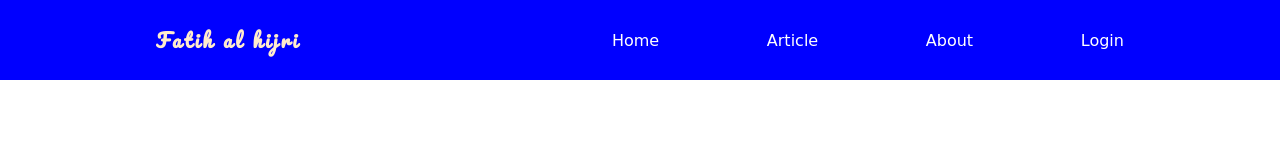
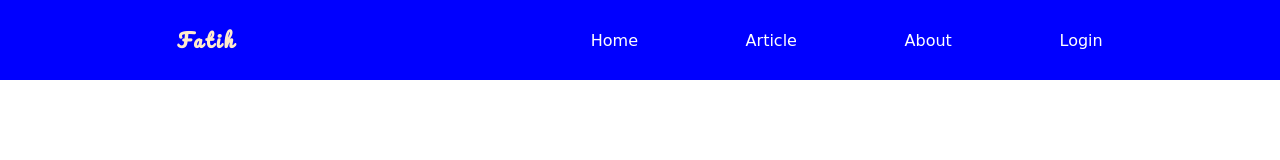
Before and after one commit to fatihalhijri/dailyMuslim, a website: page Webku/index.html in a window 1280 px wide. Drawn offline with Linux system fonts and the light colour scheme; a web font is replaced by a local one.

Commit message:
ganti nama

```diff
--- a/Webku/index.html
+++ b/Webku/index.html
@@ -15,7 +15,7 @@
 <body>
     <nav>
         <div class="logo">
-            <h1>Fatih al hijri</h1>
+            <h1>Fatih</h1>
         </div>
         <ul class="">
             <li><a href="#">Home</a> </li>
```
